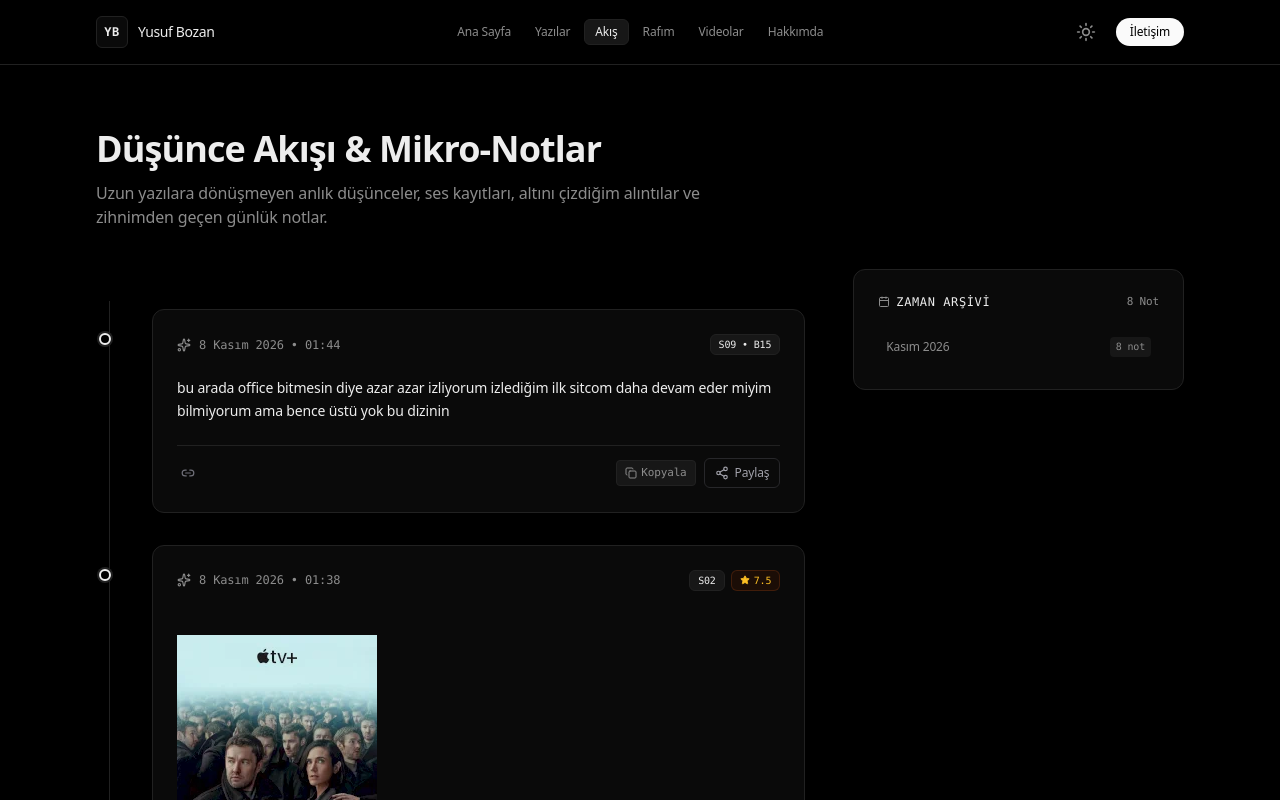
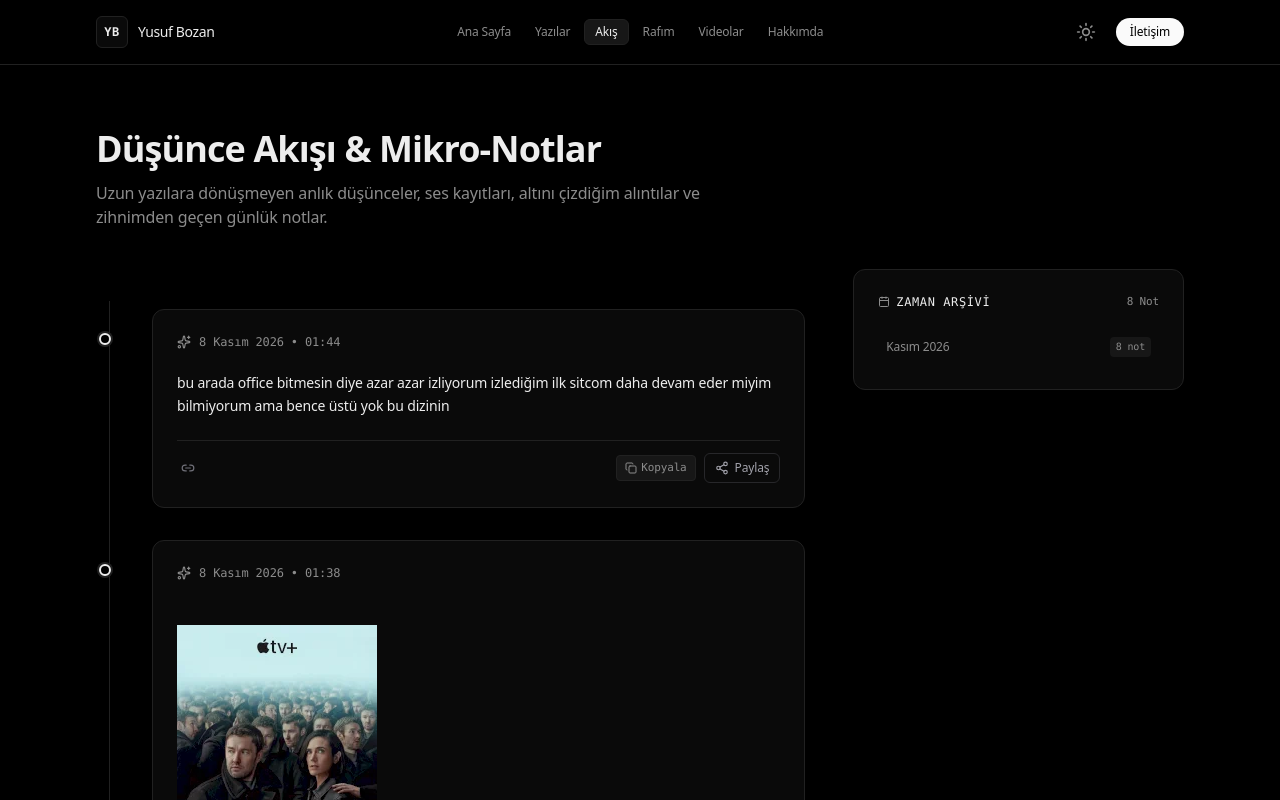
Before and after one commit to yusufbozan1901-creator/kisisel-site, a Next.js app: page /akis in a window 1280 px wide. Shown: the top 800 px of the page. Built offline with nearby package versions, Linux system fonts and the light colour scheme.

Commit message:
refactor(stream): remove mediaDetails from CMS and hide season and rating badges from stream UI

```diff
--- a/src/app/page.tsx
+++ b/src/app/page.tsx
@@ -1,6 +1,6 @@
 import Link from 'next/link';
 import Image from 'next/image';
-import { ArrowRight, Star } from 'lucide-react';
+import { ArrowRight } from 'lucide-react';
 import { HeroSection } from '@/components/sections/hero-section';
 import { NowBento } from '@/components/sections/now-bento';
 import { Container } from '@/components/ui/container';
@@ -17,24 +17,6 @@ import { ImageLightbox } from '@/components/mdx/image-lightbox';
 import { AudioPlayer } from '@/components/mdx/audio-player';
 import { LiteYouTubeEmbed } from '@/components/videos/lite-youtube-embed';
 import { ShelfShowcase } from '@/components/shelf/shelf-showcase';
-
-function formatEpisodeBadge(season?: string, episode?: string): string | null {
-  const s = season?.trim();
-  const e = episode?.trim();
-
-  if (s && e) {
-    const sFormatted = /^\d+$/.test(s) ? `S${s.padStart(2, '0')}` : `S${s}`;
-    const eFormatted = /^\d+$/.test(e) ? `B${e.padStart(2, '0')}` : `B${e}`;
-    return `${sFormatted} • ${eFormatted}`;
-  }
-  if (s) {
-    return /^\d+$/.test(s) ? `S${s.padStart(2, '0')}` : `S${s}`;
-  }
-  if (e) {
-    return /^\d+$/.test(e) ? `B${e.padStart(2, '0')}` : `B${e}`;
-  }
-  return null;
-}
 
 export default async function HomePage() {
   const posts = getAllPosts();
@@ -86,9 +68,7 @@ export default async function HomePage() {
             </div>
 
             <div className="space-y-4">
-              {recentThoughts.map((thought) => {
-                const episodeBadge = formatEpisodeBadge(thought.season, thought.episode);
-                return (
+              {recentThoughts.map((thought) => (
                 <div
                   key={thought.slug}
                   id={thought.slug}
@@ -99,17 +79,6 @@ export default async function HomePage() {
                       {thought.formattedDate}
                     </time>
                     <div className="flex items-center gap-1.5 flex-wrap justify-end">
-                        {episodeBadge && (
-                          <span className="inline-flex items-center px-2 py-0.5 rounded-md text-[10px] font-mono font-medium border border-border bg-muted text-foreground">
-                            {episodeBadge}
-                          </span>
-                        )}
-                        {thought.rating && (
-                          <span className="inline-flex items-center gap-1 px-2 py-0.5 rounded-md text-[10px] font-mono font-medium border border-amber-200/70 dark:border-amber-900/40 bg-amber-50/70 dark:bg-amber-950/30 text-amber-800 dark:text-amber-400">
-                            <Star className="h-2.5 w-2.5 fill-current" />
-                            <span>{thought.rating}</span>
-                          </span>
-                        )}
                       <ThoughtPermalink slug={thought.slug} />
                       <ShareButton
                         title={`Yusuf Bozan — Akış (${thought.formattedDate})`}
@@ -143,8 +112,7 @@ export default async function HomePage() {
                       </div>
                     )}
                   </div>
-                );
-              })}
+                ))}
             </div>
           </Container>
         </section>
--- a/src/components/sections/thought-card.tsx
+++ b/src/components/sections/thought-card.tsx
@@ -6,33 +6,14 @@ import type { Thought } from '@/lib/thoughts';
 import { AudioPlayer } from '@/components/mdx/audio-player';
 import { ShareButton } from '@/components/common/share-button';
 import { ThoughtPermalink } from '@/components/thoughts/thought-permalink';
-import { Sparkles, Star, Mic, Terminal, Quote, Copy, Check } from 'lucide-react';
+import { Sparkles, Mic, Terminal, Quote, Copy, Check } from 'lucide-react';
 
 interface ThoughtCardProps {
   readonly thought: Thought;
 }
 
-function formatEpisodeBadge(season?: string, episode?: string): string | null {
-  const s = season?.trim();
-  const e = episode?.trim();
-
-  if (s && e) {
-    const sFormatted = /^\d+$/.test(s) ? `S${s.padStart(2, '0')}` : `S${s}`;
-    const eFormatted = /^\d+$/.test(e) ? `B${e.padStart(2, '0')}` : `B${e}`;
-    return `${sFormatted} • ${eFormatted}`;
-  }
-  if (s) {
-    return /^\d+$/.test(s) ? `S${s.padStart(2, '0')}` : `S${s}`;
-  }
-  if (e) {
-    return /^\d+$/.test(e) ? `B${e.padStart(2, '0')}` : `B${e}`;
-  }
-  return null;
-}
-
 export function ThoughtCard({ thought }: ThoughtCardProps) {
   const [copiedMarkdown, setCopiedMarkdown] = React.useState(false);
-  const episodeBadge = formatEpisodeBadge(thought.season, thought.episode);
 
   const copyMarkdown = async () => {
     try {
@@ -94,18 +75,6 @@ export function ThoughtCard({ thought }: ThoughtCardProps) {
                   </span>
                 ))}
               </div>
-            )}
-
-            {episodeBadge && (
-              <span className="inline-flex items-center px-2 py-0.5 rounded-md text-[10px] font-mono font-medium border border-border bg-muted text-foreground">
-                {episodeBadge}
-              </span>
-            )}
-            {thought.rating && (
-              <span className="inline-flex items-center gap-1 px-2 py-0.5 rounded-md text-[10px] font-mono font-medium border border-amber-200/70 dark:border-amber-900/40 bg-amber-50/70 dark:bg-amber-950/30 text-amber-800 dark:text-amber-400">
-                <Star className="h-2.5 w-2.5 fill-current" />
-                <span>{thought.rating}</span>
-              </span>
             )}
           </div>
         </div>
```
Also changed, not shown: .pages.yml. Lines whose indentation alone changed are shown as unchanged.
